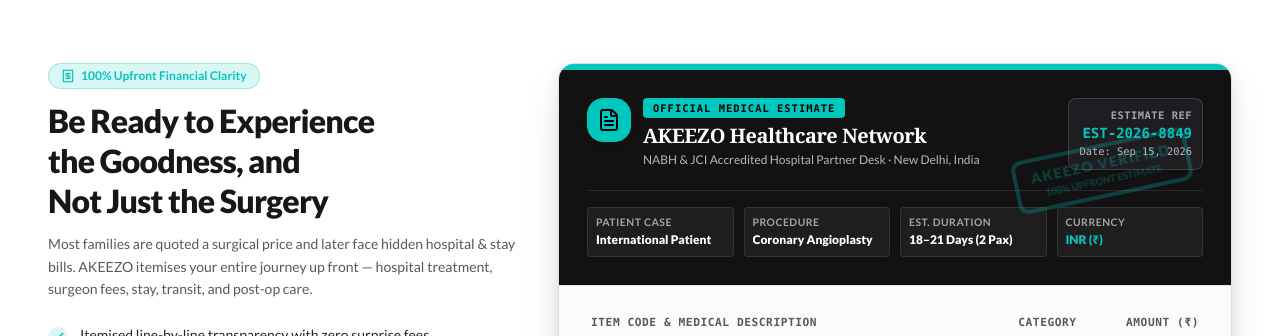
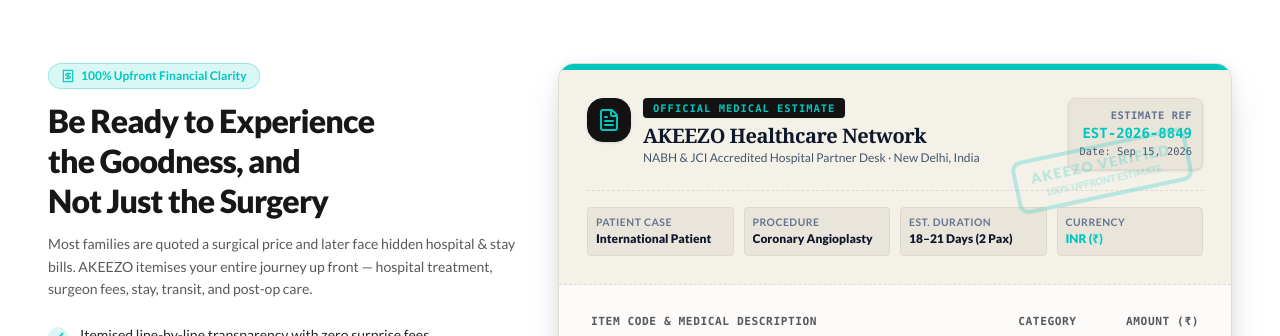
Before and after one commit to MackStroke/akeezo, a React (Vite) app in the folder client/: page / in a window 1280 px wide. Shown: the part 3624-3960 px from the top of the page. Built offline with nearby package versions, Linux system fonts and the light colour scheme; no server answers.

Commit message:
style: apply matte black and theme teal green specifically to medical estimate badge and icon container while keeping paper header background

```diff
--- a/client/src/sections/CostEstimate.jsx
+++ b/client/src/sections/CostEstimate.jsx
@@ -111,53 +111,53 @@
               </div>
             </div>
 
-            {/* Letterhead Header Section - Matte Black & Theme Teal Green */}
-            <div className="p-4 sm:p-7 border-b border-rule bg-[#121212] text-white">
+            {/* Letterhead Header Section - Paper Header with Matte Black & Teal Green Badges */}
+            <div className="p-4 sm:p-7 border-b border-dashed border-[#e0dad0] dark:border-white/10 bg-[#f4f1e8] dark:bg-white/5">
               <div className="flex flex-col sm:flex-row sm:items-start justify-between gap-4">
                 {/* Hospital / Desk Logo & Letterhead */}
                 <div className="flex items-start gap-3">
-                  <div className="flex size-11 shrink-0 items-center justify-center rounded-xl bg-[#00c7be] text-black shadow-md border border-[#00c7be]">
-                    <FileText className="size-6 text-black" />
+                  <div className="flex size-11 shrink-0 items-center justify-center rounded-xl bg-[#121212] text-white shadow-sm border border-[#121212]">
+                    <FileText className="size-6 text-[#00c7be]" />
                   </div>
                   <div>
                     <div className="flex items-center gap-2">
-                      <span className="font-mono text-[0.65rem] font-black text-black uppercase tracking-widest bg-[#00c7be] px-2.5 py-0.5 rounded shadow-xs">
+                      <span className="font-mono text-[0.65rem] font-extrabold text-[#00c7be] uppercase tracking-widest bg-[#121212] px-2.5 py-0.5 rounded shadow-xs">
                         OFFICIAL MEDICAL ESTIMATE
                       </span>
                     </div>
-                    <h3 className="text-lg sm:text-xl font-black text-white tracking-tight mt-1 font-serif">
+                    <h3 className="text-lg sm:text-xl font-black text-slate-900 dark:text-white tracking-tight mt-1 font-serif">
                       AKEEZO Healthcare Network
                     </h3>
-                    <p className="text-[0.75rem] text-white/70 font-sans font-medium">
+                    <p className="text-[0.72rem] sm:text-xs text-slate-600 dark:text-slate-400 font-sans font-medium">
                       NABH & JCI Accredited Hospital Partner Desk · New Delhi, India
                     </p>
                   </div>
                 </div>
 
                 {/* Invoice Reference Metadata Box */}
-                <div className="sm:text-right font-mono text-xs bg-[#1e1e22] text-white p-2.5 rounded-md border border-white/15 shadow-sm shrink-0">
-                  <div className="text-[0.65rem] font-bold text-white/60 uppercase tracking-wider">Estimate Ref</div>
+                <div className="sm:text-right font-mono text-xs bg-[#eae5db] dark:bg-white/5 text-slate-800 dark:text-slate-200 p-2.5 rounded-md border border-[#ded8cb] dark:border-white/10 shadow-sm shrink-0">
+                  <div className="text-[0.65rem] font-bold text-slate-500 dark:text-slate-400 uppercase tracking-wider">Estimate Ref</div>
                   <div className="font-extrabold text-[#00c7be] text-sm">EST-2026-8849</div>
-                  <div className="text-[0.65rem] text-white/70 mt-0.5">Date: {new Date().toLocaleDateString('en-US', { month: 'short', day: 'numeric', year: 'numeric' })}</div>
+                  <div className="text-[0.65rem] text-slate-600 dark:text-slate-400 mt-0.5">Date: {new Date().toLocaleDateString('en-US', { month: 'short', day: 'numeric', year: 'numeric' })}</div>
                 </div>
               </div>
 
               {/* Patient & Case Information Grid */}
-              <div className="mt-5 grid grid-cols-2 sm:grid-cols-4 gap-2.5 pt-4 border-t border-white/10 text-xs font-sans">
-                <div className="rounded bg-white/5 p-2 border border-white/10">
-                  <span className="text-[0.65rem] font-bold uppercase tracking-wider text-white/60 block">Patient Case</span>
-                  <span className="font-extrabold text-white block mt-0.5 text-xs truncate">International Patient</span>
+              <div className="mt-5 grid grid-cols-2 sm:grid-cols-4 gap-2.5 pt-4 border-t border-dashed border-[#e0dad0] dark:border-white/10 text-xs font-sans">
+                <div className="rounded bg-[#eae5db] dark:bg-white/5 p-2 border border-[#ded8cb] dark:border-white/10">
+                  <span className="text-[0.65rem] font-bold uppercase tracking-wider text-slate-500 dark:text-slate-400 block">Patient Case</span>
+                  <span className="font-extrabold text-slate-900 dark:text-white block mt-0.5 text-xs truncate">International Patient</span>
                 </div>
-                <div className="rounded bg-white/5 p-2 border border-white/10">
-                  <span className="text-[0.65rem] font-bold uppercase tracking-wider text-white/60 block">Procedure</span>
-                  <span className="font-extrabold text-white block mt-0.5 text-xs truncate">Coronary Angioplasty</span>
+                <div className="rounded bg-[#eae5db] dark:bg-white/5 p-2 border border-[#ded8cb] dark:border-white/10">
+                  <span className="text-[0.65rem] font-bold uppercase tracking-wider text-slate-500 dark:text-slate-400 block">Procedure</span>
+                  <span className="font-extrabold text-slate-900 dark:text-white block mt-0.5 text-xs truncate">Coronary Angioplasty</span>
                 </div>
-                <div className="rounded bg-white/5 p-2 border border-white/10">
-                  <span className="text-[0.65rem] font-bold uppercase tracking-wider text-white/60 block">Est. Duration</span>
-                  <span className="font-extrabold text-white block mt-0.5 text-xs truncate">18–21 Days (2 Pax)</span>
+                <div className="rounded bg-[#eae5db] dark:bg-white/5 p-2 border border-[#ded8cb] dark:border-white/10">
+                  <span className="text-[0.65rem] font-bold uppercase tracking-wider text-slate-500 dark:text-slate-400 block">Est. Duration</span>
+                  <span className="font-extrabold text-slate-900 dark:text-white block mt-0.5 text-xs truncate">18–21 Days (2 Pax)</span>
                 </div>
-                <div className="rounded bg-white/5 p-2 border border-white/10">
-                  <span className="text-[0.65rem] font-bold uppercase tracking-wider text-white/60 block">Currency</span>
+                <div className="rounded bg-[#eae5db] dark:bg-white/5 p-2 border border-[#ded8cb] dark:border-white/10">
+                  <span className="text-[0.65rem] font-bold uppercase tracking-wider text-slate-500 dark:text-slate-400 block">Currency</span>
                   <span className="font-extrabold text-[#00c7be] block mt-0.5 text-xs truncate">{currency.code} ({currency.symbol})</span>
                 </div>
               </div>
```
